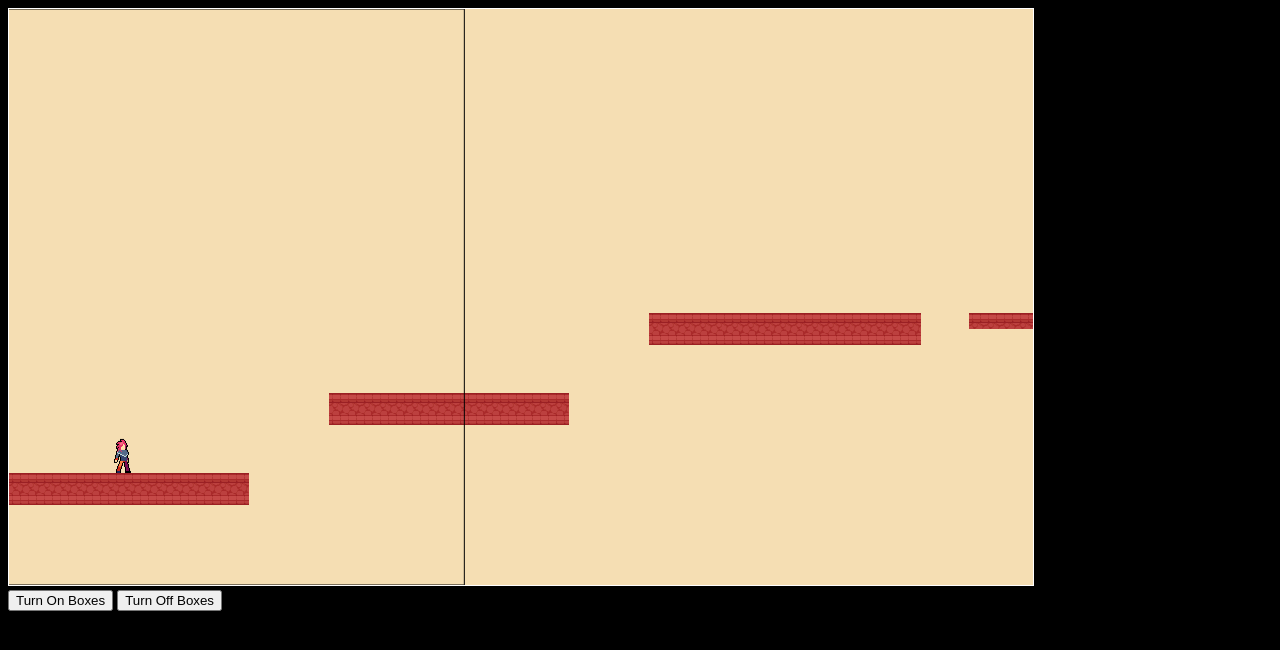
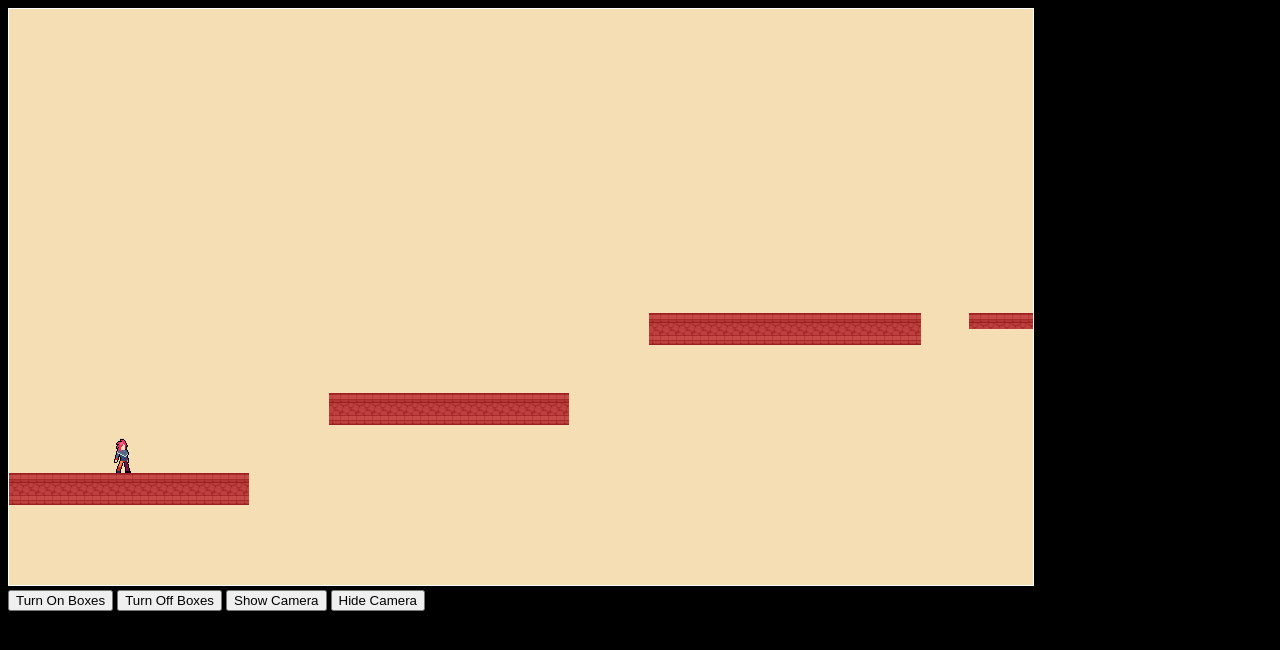
Before and after one commit to JuszJo/multi-room-game, a plain HTML site: page index.html in a window 1280 px wide. Drawn offline with Linux system fonts and the light colour scheme.

Commit message:
reduced lines of code

```diff
--- a/classes/Camera.js
+++ b/classes/Camera.js
@@ -7,6 +7,15 @@ class Camera {
         this.offset = {
             x: player.position.x - (this.width / 2) + (player.hitbox.width / 2)
         }
+        this.turnedOn = false;
+    }
+
+    turnOn() {
+        this.turnedOn = true;
+    }
+
+    turnOff() {
+        this.turnedOn = false;
     }
 
     moveScreen() {
@@ -30,8 +39,13 @@ class Camera {
         }
     }
 
+    update() {
+        this.offset.x = player.position.x - (this.width / 2) + (player.hitbox.width / 2);
+    }
+
     draw() {
-        this.offset.x = player.position.x - (this.width / 2) + (player.hitbox.width / 2);
-        drawingSurface.strokeRect(this.offset.x, this.y, this.width, this.height)
+        if(this.turnedOn) {
+            drawingSurface.strokeRect(this.offset.x, this.y, this.width, this.height)
+        }
     }
 }
--- a/index.html
+++ b/index.html
@@ -21,6 +21,8 @@
     <div>
         <button onclick="turnOnBoxes()">Turn On Boxes</button>
         <button onclick="turnOffBoxes()">Turn Off Boxes</button>
+        <button onclick="camera.turnOn()">Show Camera</button>
+        <button onclick="camera.turnOff()">Hide Camera</button>
     </div>
 </body>
 <script src="./utils/utils.js"></script>
--- a/script.js
+++ b/script.js
@@ -75,7 +75,6 @@ function animate() {
 
     backgroundImage.draw();
 
-
     //draw collision block
     collisionBlocks.forEach(collisionBlock => {
         collisionBlock.draw()
@@ -97,27 +96,14 @@ function animate() {
         player.switchSprite("idle")
     }
 
+    //call camera class
+    camera.update()
     camera.draw()
     camera.moveScreen();
-    // moveScreen();
-
-    // camera.draw();
-    // if(camera.offset.x + camera.width > canvasWidth) {
-    //     if(keys.d.pressed) {
-    //         player.velocity.x = 0;
-    //         collisionBlocks.forEach(collisionBlock => {
-    //             collisionBlock.position.x -= 4;
-    //         })
-    //         backgroundImage.position.x -= 4;
-    //     }
-    // }
 
     //call draw and update function
     player.draw()
     player.update();
-    // camera.x
-
-    // drawingSurface.translate(-1, 0);
 }
 
 animate()
```
